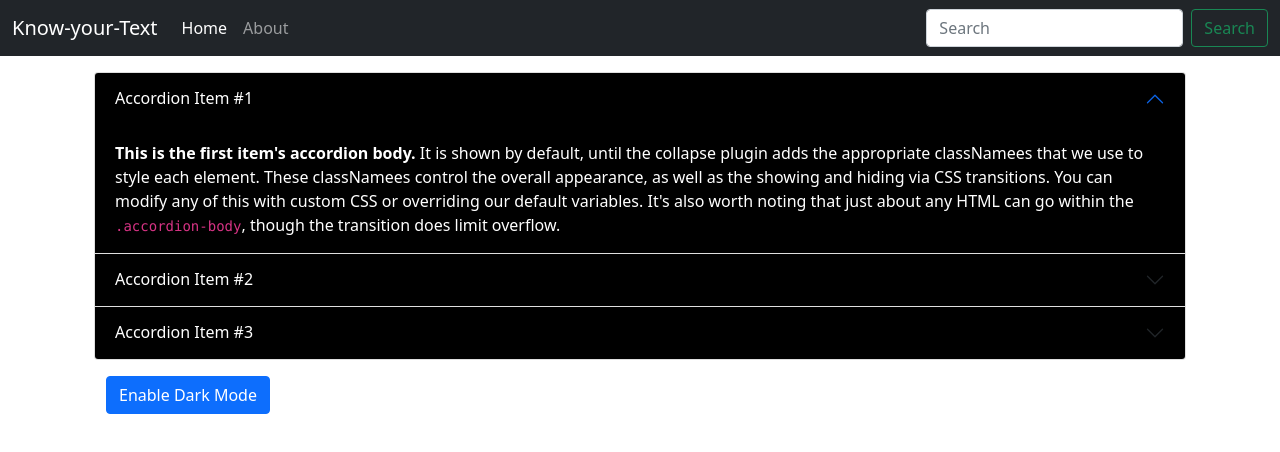
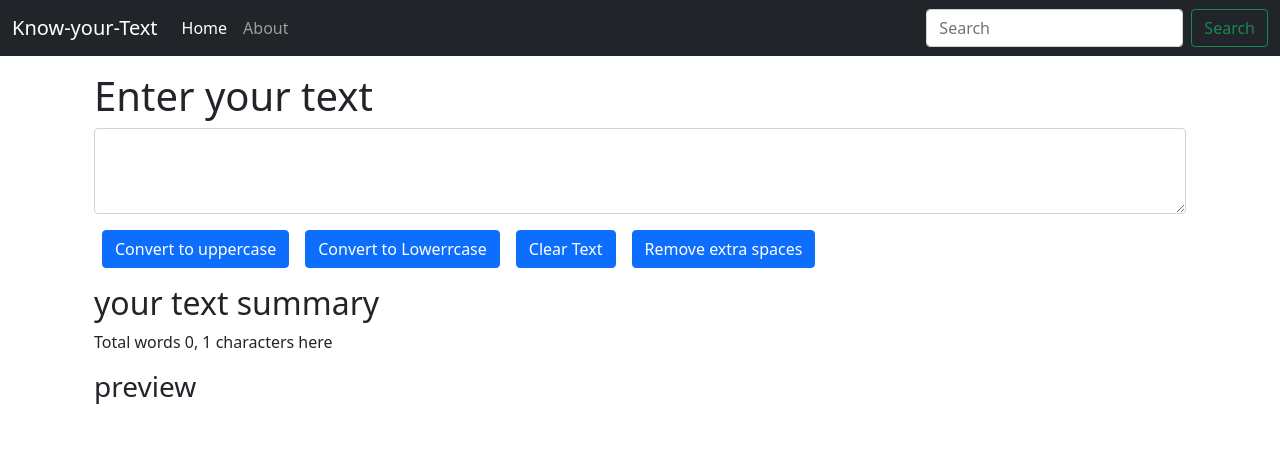
Before and after one commit to krishkprawat/know-your-text, a React (Create React App) app in the folder knowtext/: page / in a window 1280 px wide. Shown: the top 452 px of the page. Built offline with nearby package versions, Linux system fonts and the light colour scheme.

Commit message:
new fucnitons

```diff
--- a/knowtext/src/App.js
+++ b/knowtext/src/App.js
@@ -1,14 +1,14 @@
 import Navbar from "./components/Navbar";
 import "./App.css";
-//import Textform from "./components/Textform";
+import Textform from "./components/Textform";
+//import Textform from "./components/about";
 
-import About from "./components/about";
 function App() {
   return (
     <>
       <Navbar title="Know-your-Text" />
       <div className="container my-3">
-        <About />
+        <Textform heading="Enter your text" />
       </div>
     </>
   );
--- a/knowtext/src/components/Textform.js
+++ b/knowtext/src/components/Textform.js
@@ -9,6 +9,11 @@ function Textform(props) {
   const handleLowerClick = () => {
     let newText = text.toLowerCase();
     setText(newText);
+  };
+
+  const handleSpaces = () => {
+    let newText = text.split(/[ ]+/);
+    setText(newText.join(" "));
   };
 
   const handleClear = () => {
@@ -45,6 +50,9 @@ function Textform(props) {
         <button className="btn btn-primary mx-2" onClick={handleClear}>
           Clear Text
         </button>
+        <button className="btn btn-primary mx-2" onClick={handleSpaces}>
+          Remove extra spaces
+        </button>
       </div>
       <div className="container my-3">
         <h2> your text summary</h2>
--- a/knowtext/src/components/about.js
+++ b/knowtext/src/components/about.js
@@ -20,12 +20,14 @@ function About() {
       setMyStyle({
         color: "white",
         backgroundColor: "black",
+        border: "1px solid white",
       });
       setBtntext("Enable Light Mode");
     }
   };
   return (
-    <div className="container">
+    <div className="container" style={myStyle}>
+      <h2>About Us</h2>
       <div classNameName="accordion" id="accordionExample">
         <div className="accordion-item">
           <h2 className="accordion-header" id="headingOne">
```
